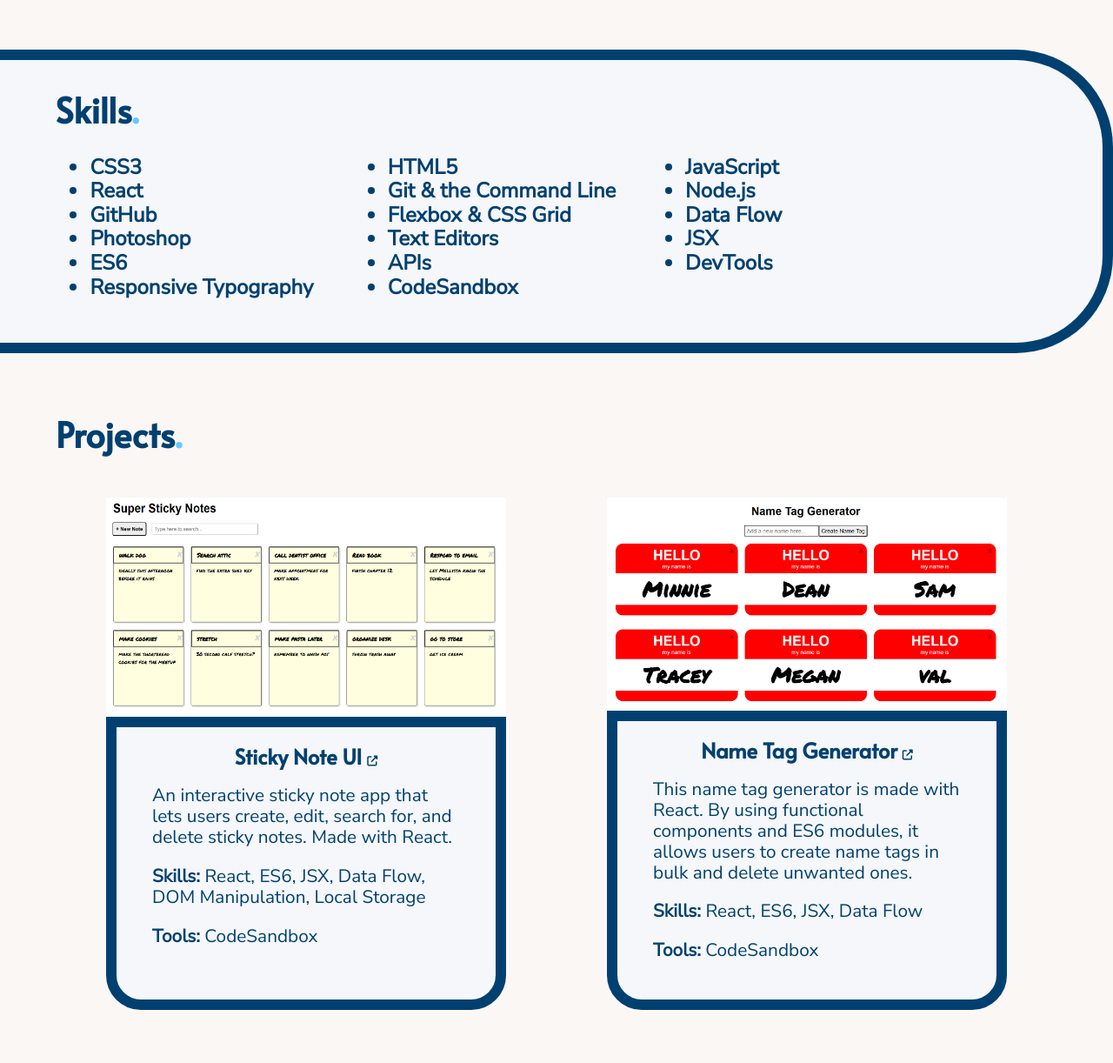
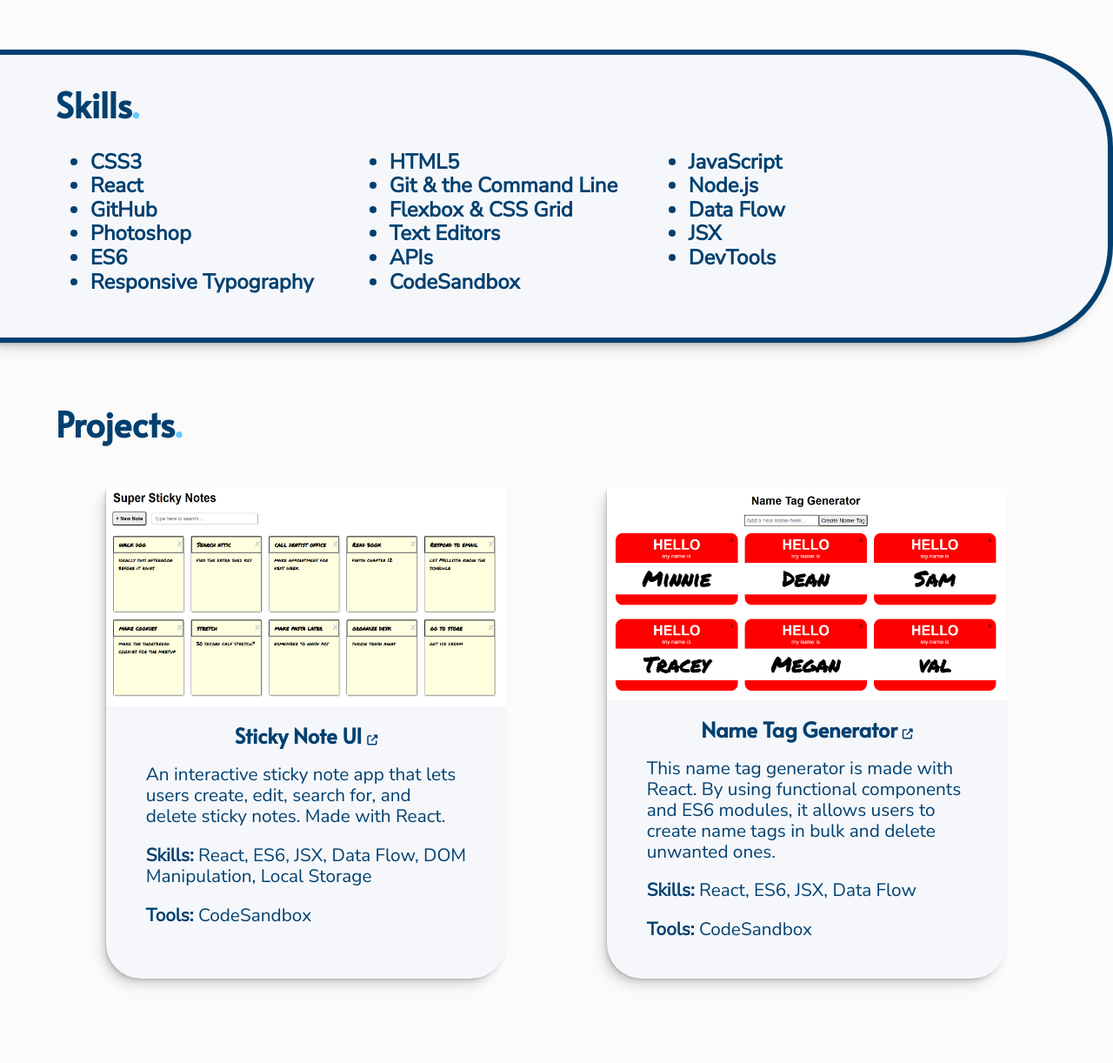
Before and after one commit to val-ue/portfolio-site, a website: page index.html in a window 1280 px wide. Shown: the part 837-2059 px from the top of the page at 87% size. Drawn offline with nearby package versions, Linux system fonts and the light colour scheme.

Commit message:
Style changes, added shadows

```diff
--- a/css/main.css
+++ b/css/main.css
@@ -2,7 +2,7 @@
 /* General Styles */
 
 html {
-  background-color: #FAF7F5;
+  background-color: #fbfbfb;
   font-size: 16px;
   scroll-behavior: smooth;
 }
@@ -11,6 +11,19 @@ body {
   font-family: 'Nunito Sans', sans-serif;
   color: #004070;
   margin: 0;
+}
+
+:root {
+  --shadow-color: 0deg 0% 0%;
+  --shadow-elevation-high:
+    -0.2px 0.2px 0.3px hsl(var(--shadow-color) / 0.04),
+    -0.6px 0.9px 1.3px -0.3px hsl(var(--shadow-color) / 0.05),
+    -1.1px 1.5px 2.2px -0.6px hsl(var(--shadow-color) / 0.05),
+    -1.7px 2.4px 3.5px -0.9px hsl(var(--shadow-color) / 0.05),
+    -2.7px 3.6px 5.3px -1.2px hsl(var(--shadow-color) / 0.05),
+    -4px 5.4px 8px -1.5px hsl(var(--shadow-color) / 0.06),
+    -6px 8.1px 11.9px -1.8px hsl(var(--shadow-color) / 0.06),
+    -8.7px 11.8px 17.4px -2.1px hsl(var(--shadow-color) / 0.06);
 }
 
 a {
@@ -178,10 +191,11 @@ section h2 {
 #skills {
   display: flex;
   justify-content: center;
-  border: solid .8em;
+  border: solid .4em;
   border-left: none;
   border-radius: 0 7em 7em 0;
   background-color: #F5F7FA;
+  box-shadow: var(--shadow-elevation-high);
 }
 
 #skills .content-wrapper {
@@ -244,14 +258,15 @@ section h2 {
   display: flex;
   flex-wrap: wrap;
   justify-content: center;
+  box-shadow: var(--shadow-elevation-high);
+  border-radius: 0em 0em 2.5em 2.5em;
+  background-color: #F5F7FA;
 }
 
 #projects .project-description {
   width: 80%;
   padding: 0 9% 5% 9%;
-  border: solid .8em;
   border-radius: 0 0 2.5em 2.5em;
-  background-color: #F5F7FA;
 }
 
 #projects .individial-description {
@@ -260,6 +275,12 @@ section h2 {
 
 #projects img {
   display: block;
+}
+
+footer .contact {
+  background-color: #F5F7FA;
+  border-radius: 0em 0em 0em 0em;
+  padding-top: 0em;
 }
 
 footer h2 {
@@ -432,6 +453,12 @@ header nav {
   width: 40%;
 }
 
+footer .contact {
+  background-color: #F5F7FA;
+  border-radius: 8em 8em 0em 0em;
+  padding-top: 6em;
+}
+
 footer .footer-main {
   width: 84%;
   gap: 6%;
```
